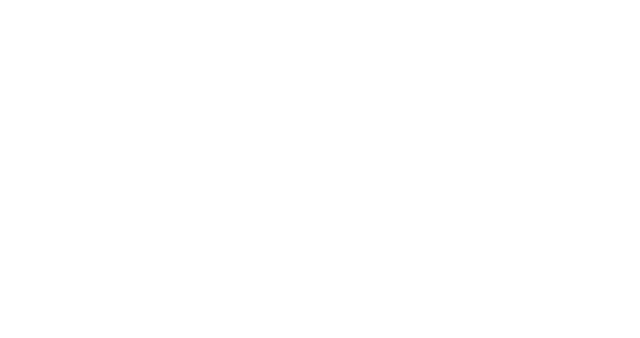
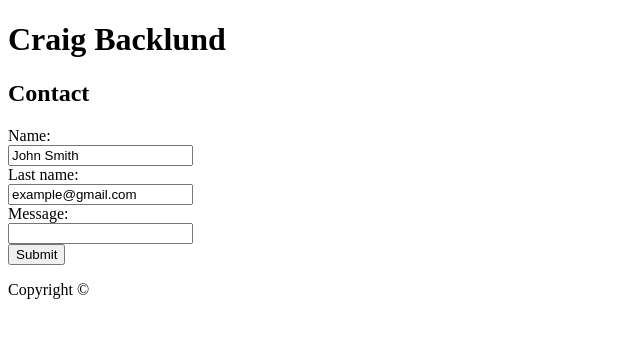
Before and after one commit to cbacklund/Basic-Portfolio, a plain HTML site: page contact.html in a window 1280 px wide. Shown: the whole page, without its empty margins (0-640 px from the left). Drawn offline with Linux system fonts and the light colour scheme.

Commit message:
Updating file structure into github

```diff
--- a/assets/css/reset.css
+++ b/assets/css/reset.css
@@ -0,0 +1,48 @@
+/* http://meyerweb.com/eric/tools/css/reset/
+   v2.0 | 20110126
+   License: none (public domain)
+*/
+
+html, body, div, span, applet, object, iframe,
+h1, h2, h3, h4, h5, h6, p, blockquote, pre,
+a, abbr, acronym, address, big, cite, code,
+del, dfn, em, img, ins, kbd, q, s, samp,
+small, strike, strong, sub, sup, tt, var,
+b, u, i, center,
+dl, dt, dd, ol, ul, li,
+fieldset, form, label, legend,
+table, caption, tbody, tfoot, thead, tr, th, td,
+article, aside, canvas, details, embed,
+figure, figcaption, footer, header, hgroup,
+menu, nav, output, ruby, section, summary,
+time, mark, audio, video {
+	margin: 0;
+	padding: 0;
+	border: 0;
+	font-size: 100%;
+	font: inherit;
+	vertical-align: baseline;
+}
+/* HTML5 display-role reset for older browsers */
+article, aside, details, figcaption, figure,
+footer, header, hgroup, menu, nav, section {
+	display: block;
+}
+body {
+	line-height: 1;
+}
+ol, ul {
+	list-style: none;
+}
+blockquote, q {
+	quotes: none;
+}
+blockquote:before, blockquote:after,
+q:before, q:after {
+	content: '';
+	content: none;
+}
+table {
+	border-collapse: collapse;
+	border-spacing: 0;
+}
--- a/assets/css/style.css
+++ b/assets/css/style.css
@@ -0,0 +1,3 @@
+html {
+    font-family: 'Arial', 'Helvetica Neue', Helvetica, sans-serif;
+}
--- a/contact.html
+++ b/contact.html
@@ -6,8 +6,28 @@
 
 </head>
 <body>
+    <h1>Craig Backlund</h1>
+
+    <nav>
 
 
+    </nav>
+
+    <h2>Contact</h2>
+
+      <form action="/action_page.php">
+        Name:<br>
+        <input type="text" name="Name" value="John Smith"><br>
+        Last name:<br>
+        <input type="email" name="email" value="example@gmail.com"><br>
+        Message:<br>
+        <input type="text" name="message" <br><br>
+        <input type="submit" value="Submit">
+      </form>
+
+      <footer>
+          <p>Copyright &#169;</p>
+      </footer>
 </body>
 
 </html>
```
Also changed, not shown: index.html (+6 -0 lines).
